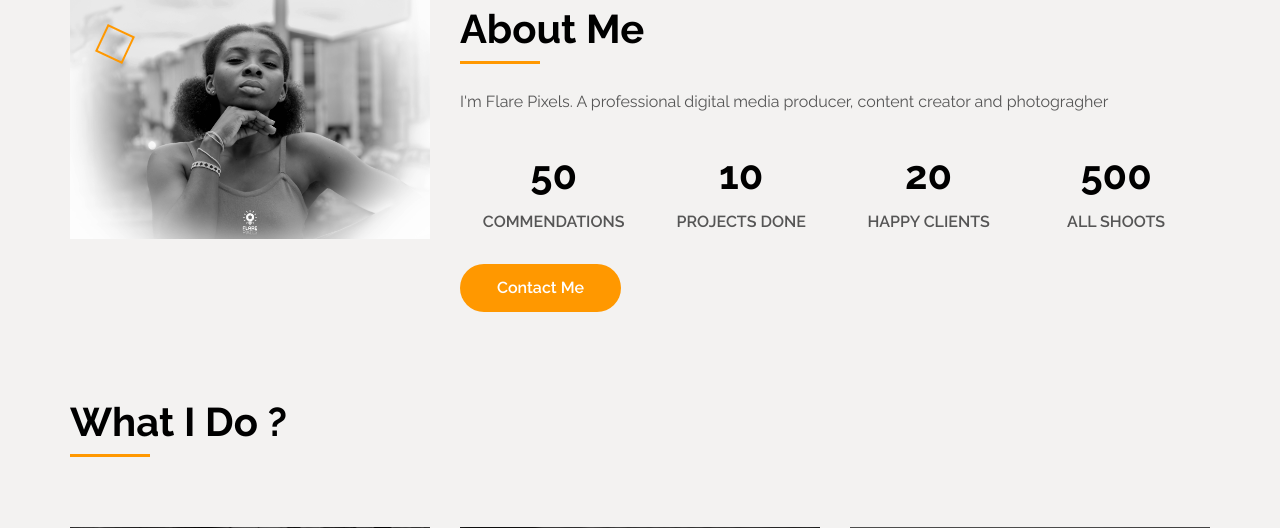
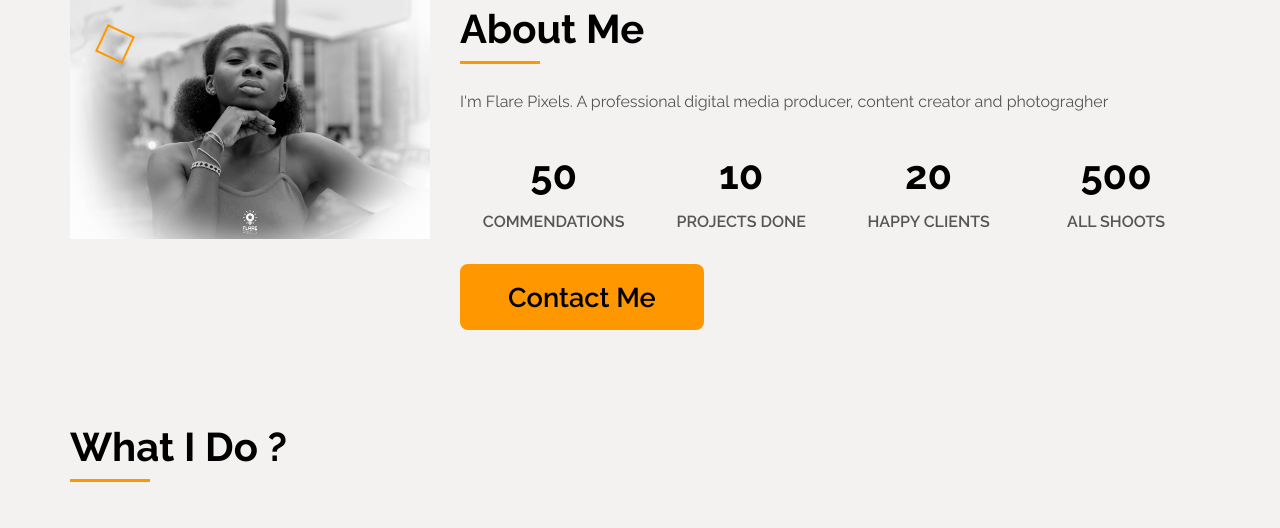
Before and after one commit to EdroseTQC/flarepixelsphotography, a PHP site: page / in a window 1280 px wide. Shown: the part 881-1409 px from the top of the page. Run offline with PHP 8.4, Linux system fonts and the light colour scheme.

Commit message:
current commit

```diff
--- a/css/style.css
+++ b/css/style.css
@@ -694,7 +694,39 @@ background-color: rgba(0,0,0,0.5);
 	color:#555555;
 	font-size: 16px;
 }
+.btn{
+	display: inline-block;
+	padding:.8rem 3rem;
+	border:.2rem solid var(--red);
+	color:var(--red);
+	cursor: pointer;
+	font-size: 1.7rem;
+	border-radius: .5rem;
+	position: relative;
+	overflow: hidden;
+	z-index: 0;
+	margin-top: 1rem;
+  }
 
+  .btn::before{
+	content: '';
+	position: absolute;
+	top:0; right: 0;
+	width:0%;
+	height:100%;
+	background:var(--red);
+	transition: .3s linear;
+	z-index: -1;
+  }
+
+  .btn:hover::before{
+	width:100%;
+	left: 0;
+  }
+
+  .btn:hover{
+	color:#fff;
+  }
 
 
 /*responsive*/
--- a/index.html
+++ b/index.html
@@ -301,16 +301,16 @@
 		</div>
         <div class="row">
         	<div class="contact-form">
-        		<form class="form" action="https://formsubmit.co/Flarepixels247@gmail.com" method="POST">
+        		<form class="form" action="https://formsubmit.co/flarepixels247@gmail.com" method="POST">
         			<div class="row">
-        				<div class="left input-group">
+        				<div class="left input-group" class="inputBox">
         					<label>Name</label>
-        					<input type="text" placeholder="Your Name Here" class="input-control">
-							<input type="hidden" name="_next" value="https://flarepixelsphotography.herokuapp.com/thanks.html">
+        					<input type="text" placeholder="Your Name Here" class="input-control" required>
+							<input type="hidden" name="_next" value="https://flarepixels247.herokuapp.com/thanks.html">
                 			<input type="text" name="_honey" style="display:none">
 
         				</div>
-        				<div class="right input-group">
+        				<div class="right input-group" class="inputBox">
         					<label>Email</label>
         					<input type="email" name="email" placeholder="Your Email" class="input-control">
 							<input type="hidden" name="_autoresponse" value="your custom message">
@@ -324,12 +324,12 @@
         				</div>
         			</div>
         			<div class="row">
-        				<div class="input-group">
+        				<div class="input-group" class="inputBox">
         					<label>Message</label>
         					<textarea class="input-control" name="message" placeholder="Your Message Here" required></textarea>
         				</div>
         			</div>
-        			<div class="form-btn">
+        			<div class="form-btn" class="inputBox">
         				<button type="button" class="btn btn-01">Send Message</button>
         			</div>
         		</form>
```
